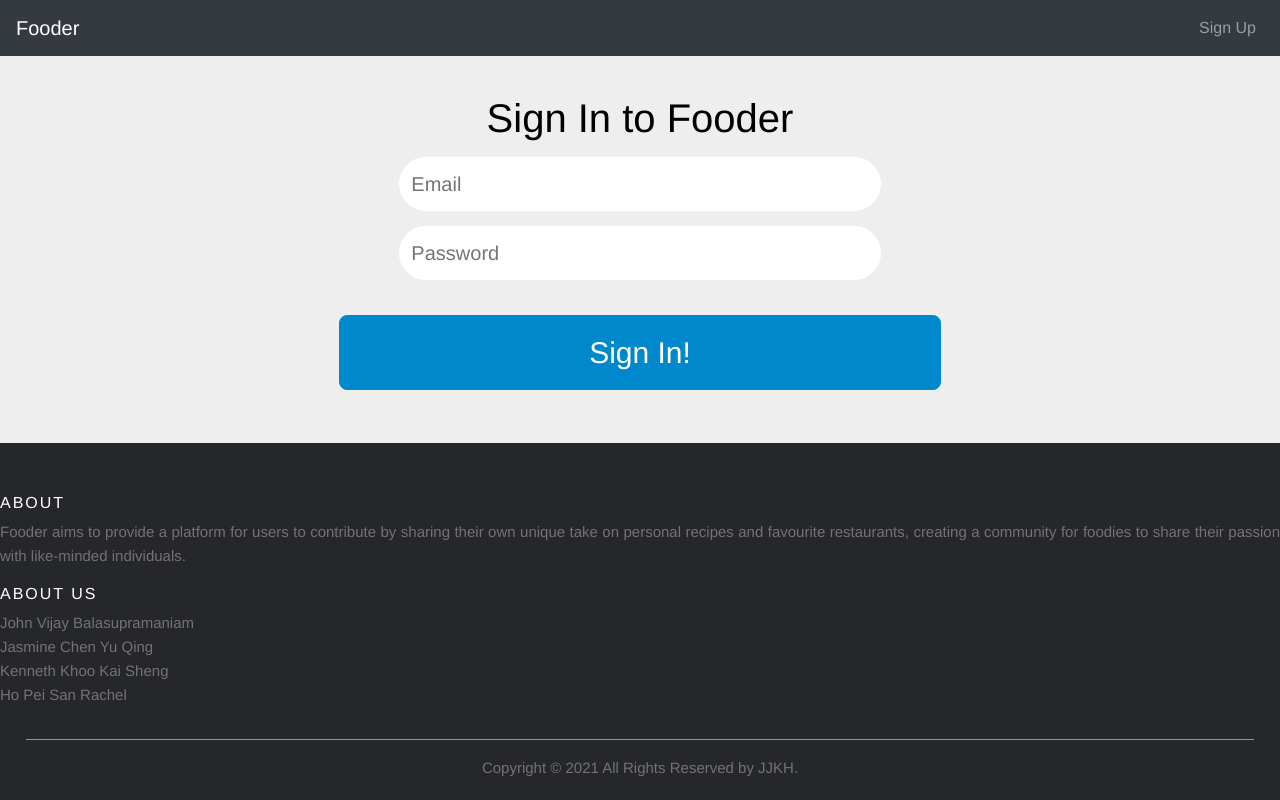
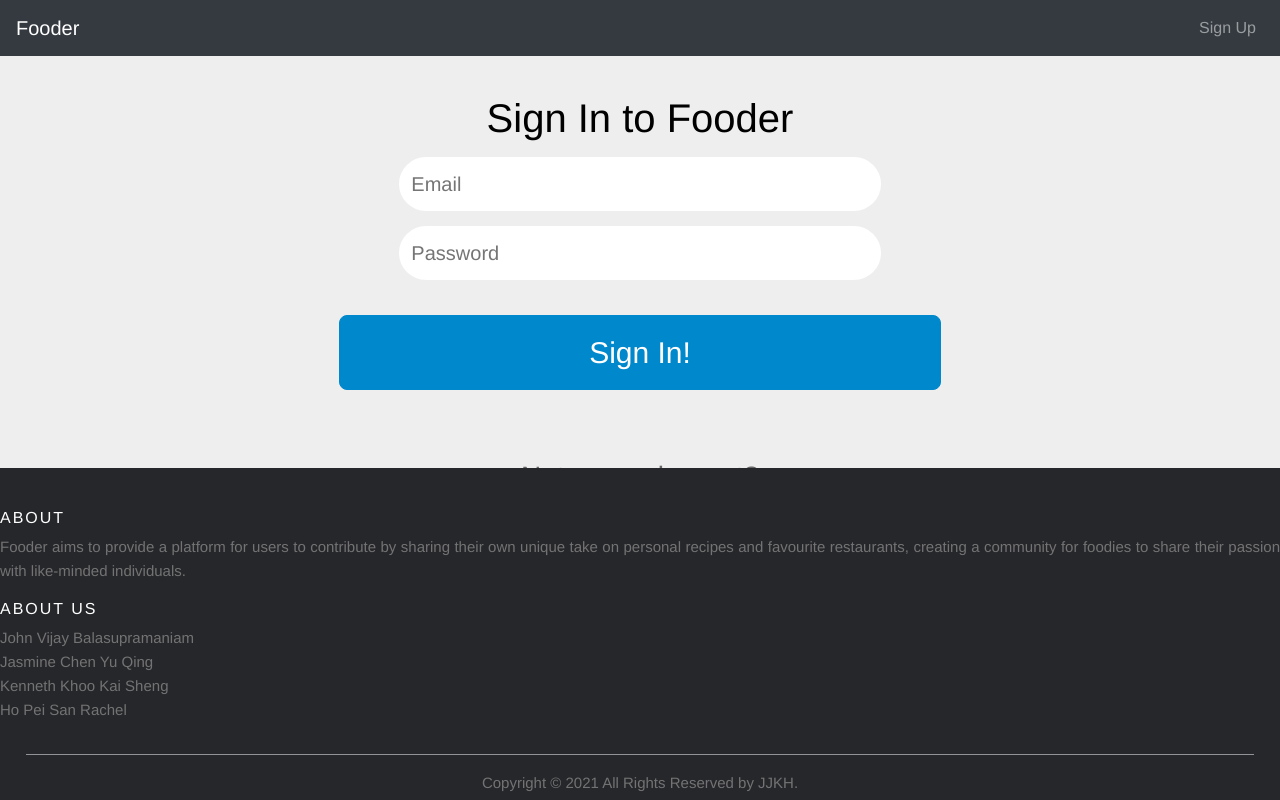
Before and after one commit to oolongmilkteax/Fooder, a Vue app: page / in a window 1280 px wide. Built offline with nearby package versions, Linux system fonts and the light colour scheme.

Commit message:
more modifications to footer

```diff
--- a/src/components/CustomFooter.vue
+++ b/src/components/CustomFooter.vue
@@ -44,7 +44,7 @@
 .site-footer
 {
   background-color:#26272b;
-  padding:45px 0 20px;
+  padding:35px 0 5px;
   font-size:15px;
   line-height:24px;
   color:#737373;
@@ -79,7 +79,7 @@
 .footer-links
 {
   padding-left:0;
-  list-style:none
+  list-style:none;
 }
 .footer-links li
 {
```
